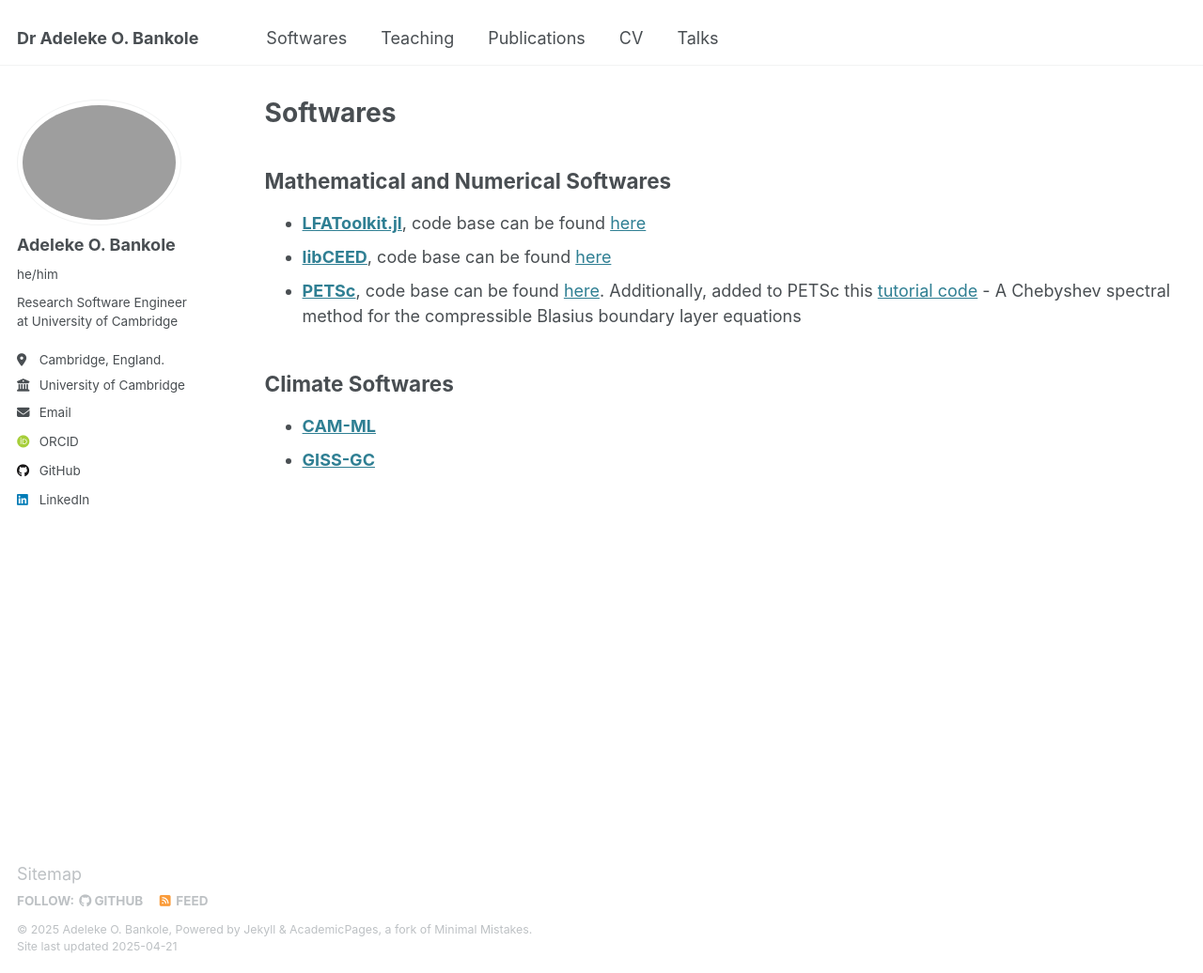
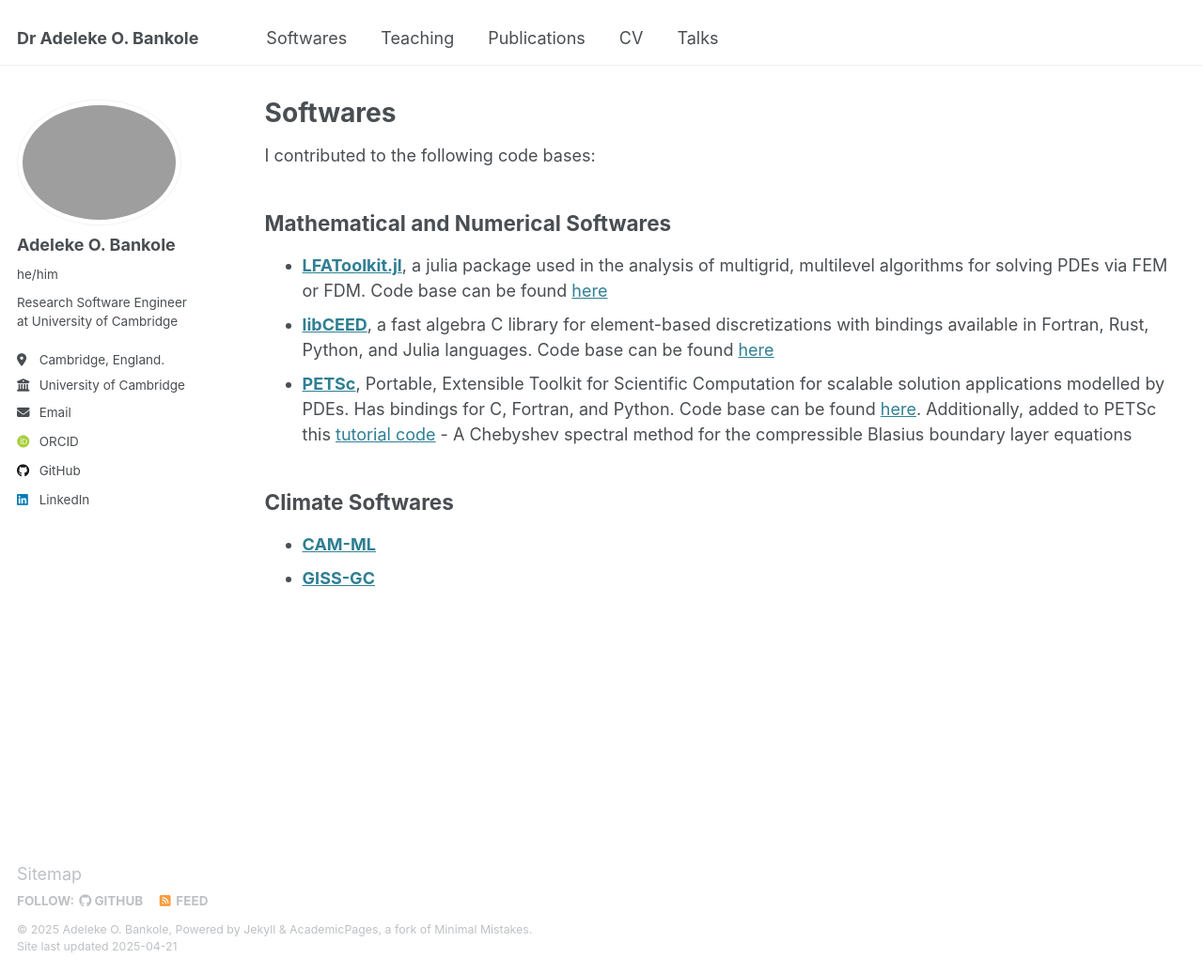
Before and after one commit to AdelekeBankole/adelekebankole.github.io, a Jekyll site: the page built from _softwares/softwares.md, in a window 1280 px wide and 1036 px high. Shown: the whole window at 94% size. Built offline with Jekyll 4.4.1, drawn with Linux system fonts in a browser that asks for light colours; some web fonts are replaced.

Commit message:
add more description to software links

```diff
--- a/_softwares/softwares.md
+++ b/_softwares/softwares.md
@@ -4,12 +4,12 @@ title: "Softwares"
 permalink: /softwares/
 author_profile: true
 ---
-
+I contributed to the following code bases:
 ## Mathematical and Numerical Softwares
 <!--====== -->
-* [**LFAToolkit.jl**](https://jeremylt.github.io/LFAToolkit.jl/stable/), code base can be found [here](https://github.com/jeremylt/LFAToolkit.jl)
-* [**libCEED**](https://libceed.org/en/latest/), code base can be found [here](https://github.com/CEED/libCEED)
-* [**PETSc**](https://petsc.org/release/), code base can be found [here](https://github.com/petsc/petsc). Additionally, added to PETSc this [tutorial code](https://petsc.org/release/src/snes/tutorials/ex31.c.html) - A Chebyshev spectral method for the compressible Blasius boundary layer equations
+* [**LFAToolkit.jl**](https://jeremylt.github.io/LFAToolkit.jl/stable/), a julia package used in the analysis of multigrid, multilevel algorithms for solving PDEs via FEM or FDM. Code base can be found [here](https://github.com/jeremylt/LFAToolkit.jl)
+* [**libCEED**](https://libceed.org/en/latest/), a fast algebra C library for element-based discretizations with bindings available in Fortran, Rust, Python, and Julia languages. Code base can be found [here](https://github.com/CEED/libCEED)
+* [**PETSc**](https://petsc.org/release/), Portable, Extensible Toolkit for Scientific Computation for scalable solution applications modelled by PDEs. Has bindings for C, Fortran, and Python. Code base can be found [here](https://github.com/petsc/petsc). Additionally, added to PETSc this [tutorial code](https://petsc.org/release/src/snes/tutorials/ex31.c.html) - A Chebyshev spectral method for the compressible Blasius boundary layer equations
 
 ## Climate Softwares
 <!-- ====== -->
```
